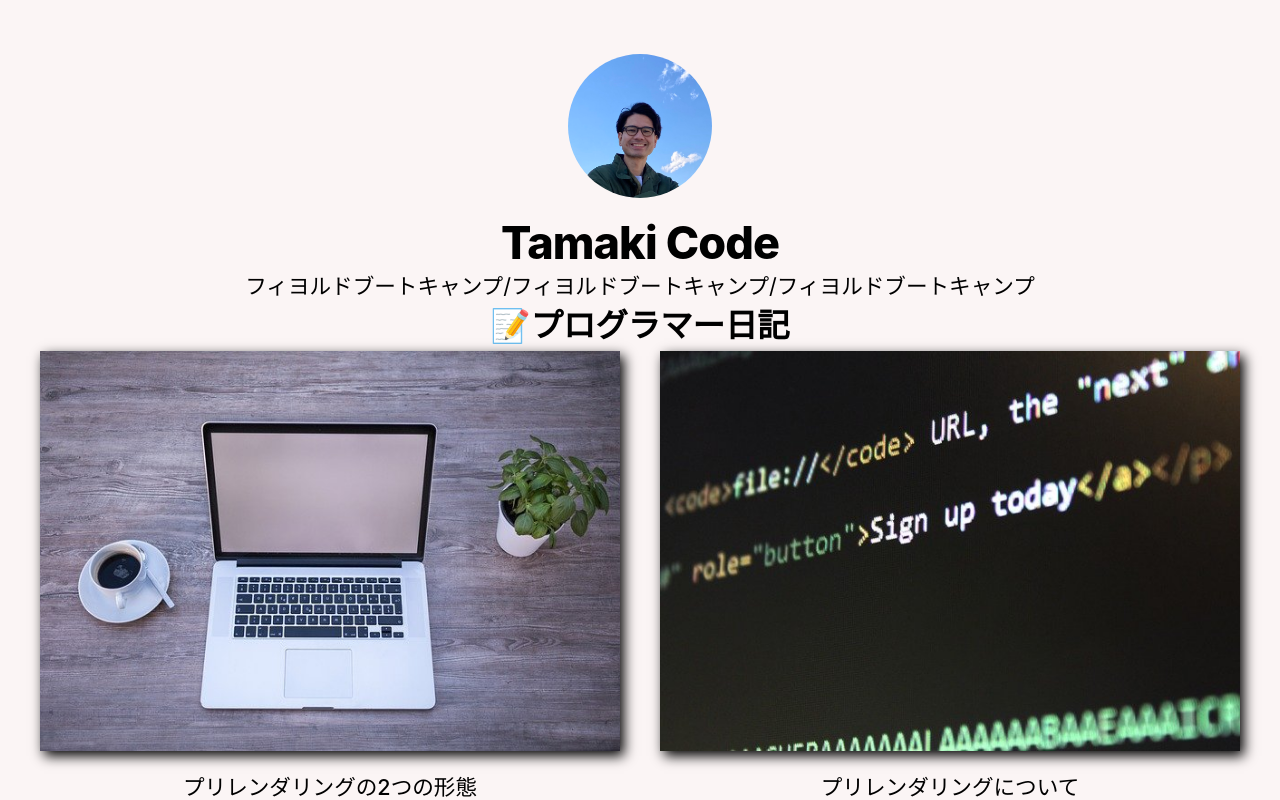
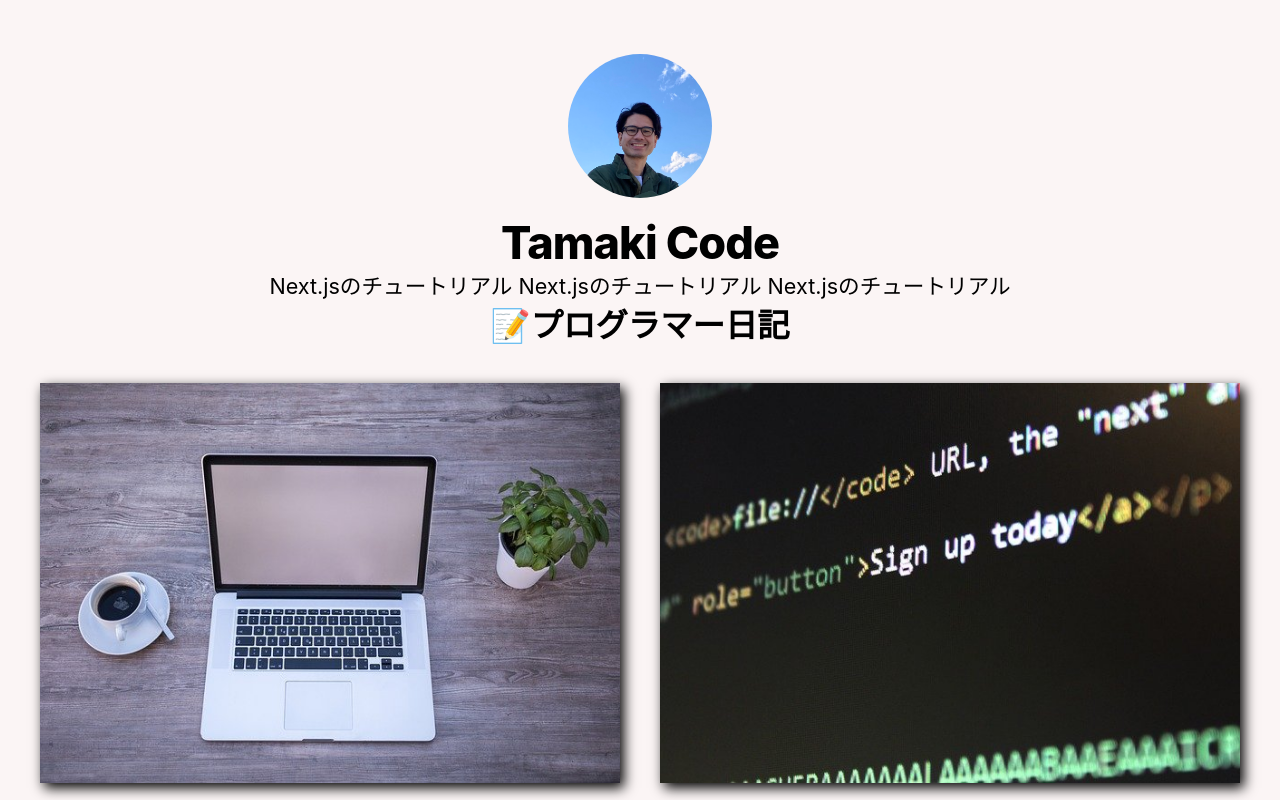
Before and after one commit to shirotamaki/nextjs-microblog, a Next.js app: page / in a window 1280 px wide. Shown: the top 800 px of the page. Built offline with nearby package versions, Linux system fonts and the light colour scheme.

Commit message:
タイトル、記事の内容を変更した

```diff
--- a/pages/index.js
+++ b/pages/index.js
@@ -40,11 +40,12 @@ export default function Home({ allPostsData }) {
       </Head>
       <section className={utilStyles.headingMd}>
         <p>
-          フィヨルドブートキャンプ/フィヨルドブートキャンプ/フィヨルドブートキャンプ
+          Next.jsのチュートリアル Next.jsのチュートリアル Next.jsのチュートリアル
         </p>
       </section>
       <section className={utilStyles.headingMd}>
         <h2>📝プログラマー日記</h2>
+        <br />
         <div className={styles.grid}>
           {allPostsData.map(({ id, title, date, thumbnail }) => (
             <article key={id}>
@@ -55,7 +56,7 @@ export default function Home({ allPostsData }) {
                 <a className={utilStyles.boldText}>{`${title}`}</a>
               </Link>
               <br />
-              <samll className={utilStyles.lightText}>{`${date}` }</samll>
+              <samll className={utilStyles.lightText}>{`${date}`}</samll>
             </article>
           ))}
         </div>
--- a/pages/posts/[id].js
+++ b/pages/posts/[id].js
@@ -32,7 +32,8 @@ export default function Post({ postData }) {
       <article>
         <h1 className={utilStyles.headingX1}>{postData.title}</h1>
         <div className={utilStyles.lightText}>{postData.date}</div>
-        <div dangerouslySetInnerHTML={{ __html: postData.blogContentHTML}} />
+        <div dangerouslySetInnerHTML={{ __html: postData.blogContentHTML }} />
+        <br />
       </article>
     </Layout>
   );
```
